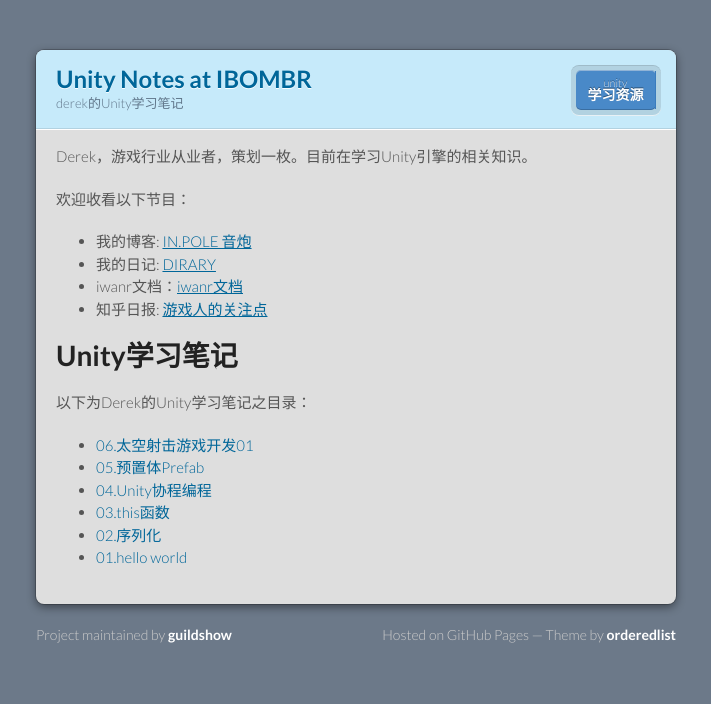
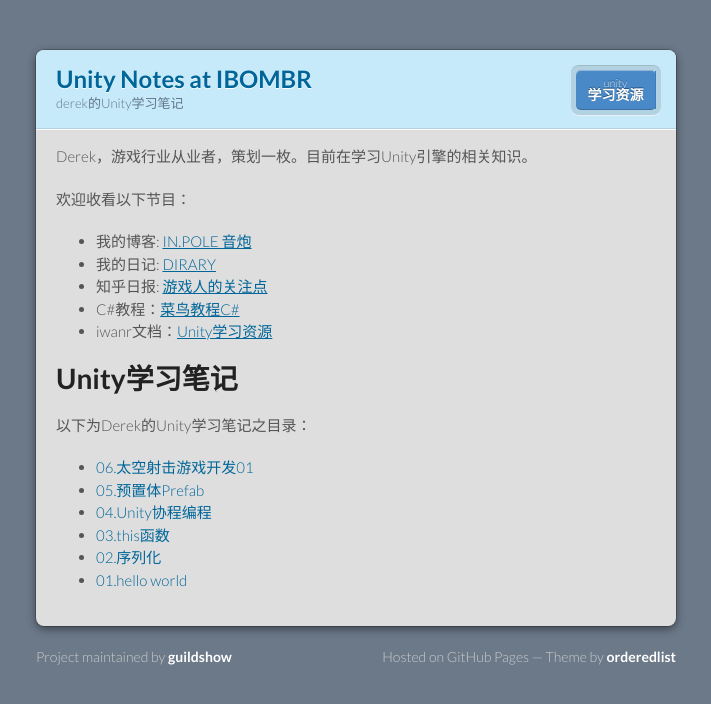
Before and after one commit to guildshow/ibombr, a Jekyll site: the page built from index.md, in a window 1280 px wide. Shown: the top 704 px of the page, without its empty margins (284-995 px from the left). Built offline with Jekyll 4.4.1, drawn with Linux system fonts in a browser that asks for light colours.

Commit message:
新增学习资源

```diff
--- a/index.md
+++ b/index.md
@@ -8,8 +8,9 @@ Derek，游戏行业从业者，策划一枚。目前在学习Unity引擎的相
 
 * 我的博客: [<u>IN.POLE 音炮</u>](http://inpole.com)
 * 我的日记: [<u>DIRARY</u>](http://d.inpole.com)
-* iwanr文档：[<u>iwanr文档</u>](https://doc.iwanr.com)
 * 知乎日报: [<u>游戏人的关注点</u>](http://dudu.zhihu.com/circle/385823?utm_campaign=in_app_share&utm_medium=iOS&utm_source=copy)
+* C#教程：[<u>菜鸟教程C#</u>](http://www.runoob.com/csharp/csharp-tutorial.html)
+* iwanr文档：[<u>Unity学习资源</u>](https://doc.iwanr.com/#/unityResource)
 
 # Unity学习笔记
 
```
